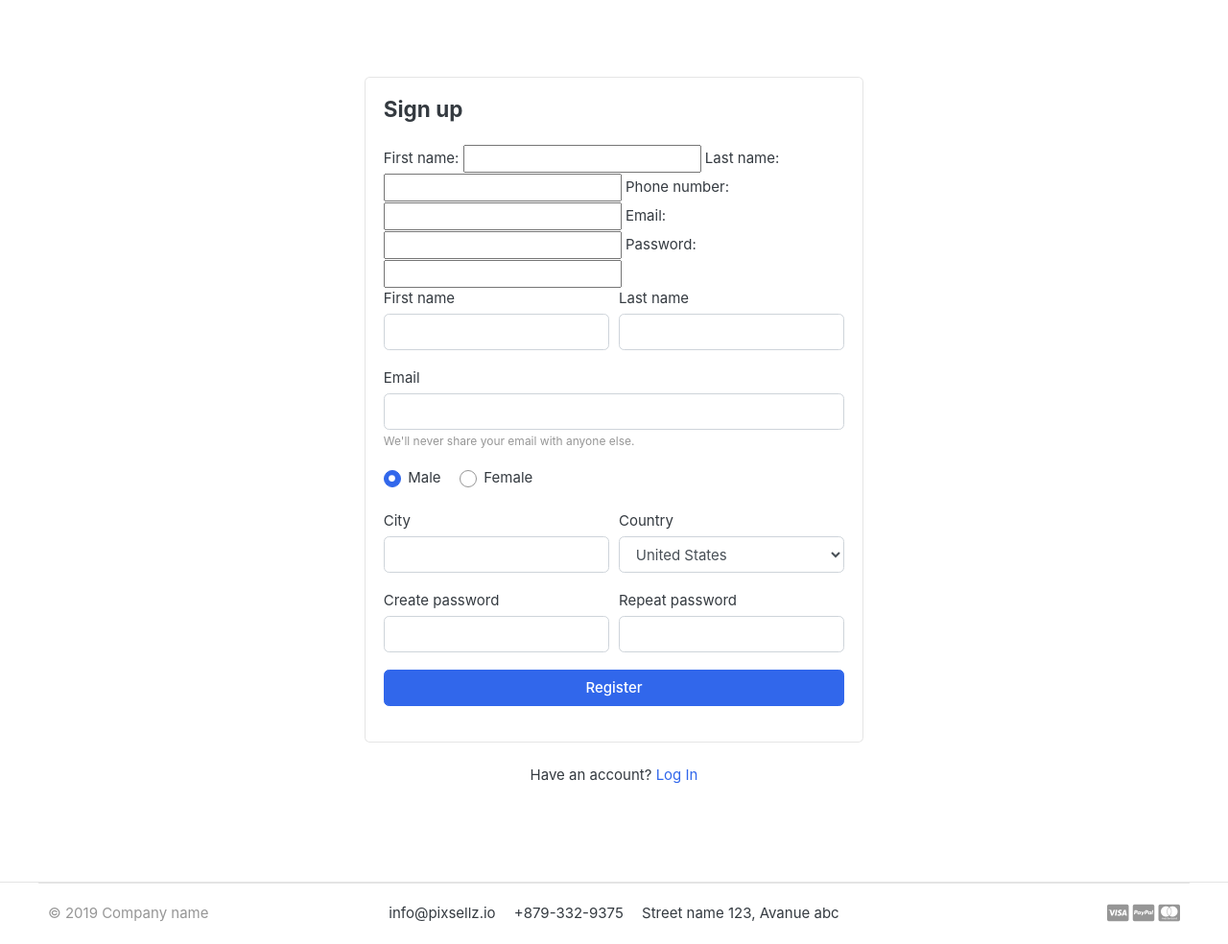
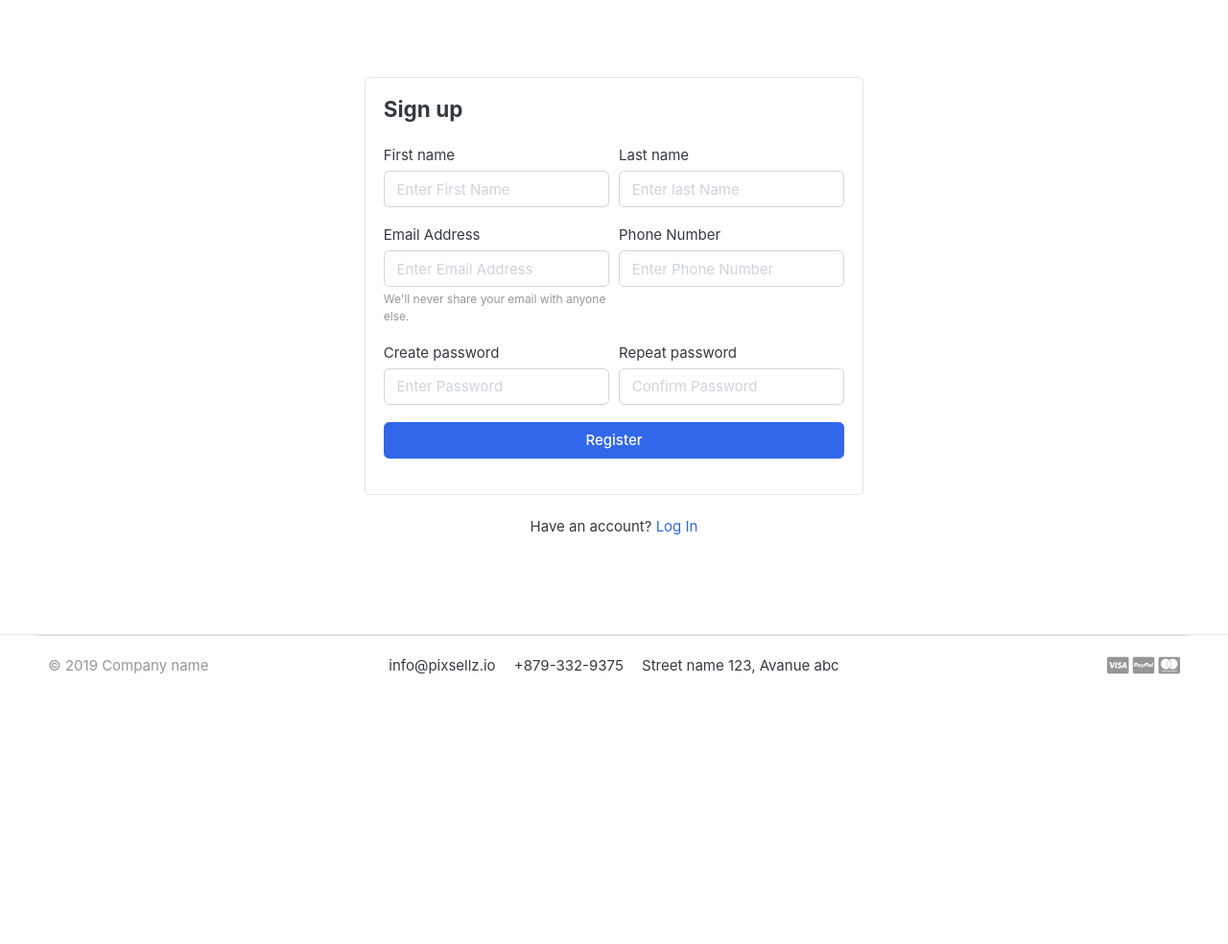
Before and after one commit to Mmy2000/login_system, a Django app: template accounts/templates/accounts/register.html in a window 1280 px wide. Shown: the part 118-1102 px from the top of the page at 96% size. After the commit the page ends 821 px from the top, so only its background shows below. Run offline with Django 4.2, Linux system fonts and the light colour scheme; the template is opened without the code that fills it: values that come from a table or form of the project are taken from there, others are empty; parts of the project's set-up code (start-up, migrations or seed data) failed here and were passed over; some libraries are stand-ins or nearby versions; some web fonts are replaced.

Commit message:
creating register form part two

```diff
--- a/accounts/forms.py
+++ b/accounts/forms.py
@@ -4,7 +4,22 @@ from .models import Account
 
 
 class RegistrationForm(forms.ModelForm):
-
+    password = forms.CharField(widget=forms.PasswordInput(attrs={
+        'placeholder': 'Enter Password',
+        'class': 'form-control',
+    }))
+    confirm_password = forms.CharField(widget=forms.PasswordInput(attrs={
+        'placeholder': 'Confirm Password'
+    }))
     class Meta:
         model = Account
         fields = ['first_name', 'last_name', 'phone_number', 'email', 'password']
+
+    def __init__(self, *args, **kwargs):
+        super(RegistrationForm, self).__init__(*args, **kwargs)
+        self.fields['first_name'].widget.attrs['placeholder'] = 'Enter First Name'
+        self.fields['last_name'].widget.attrs['placeholder'] = 'Enter last Name'
+        self.fields['phone_number'].widget.attrs['placeholder'] = 'Enter Phone Number'
+        self.fields['email'].widget.attrs['placeholder'] = 'Enter Email Address'
+        for field in self.fields:
+            self.fields[field].widget.attrs['class'] = 'form-control'
--- a/accounts/templates/accounts/register.html
+++ b/accounts/templates/accounts/register.html
@@ -10,58 +10,39 @@
 				<header class="mb-4">
 					<h4 class="card-title">Sign up</h4>
 				</header>
-				<form>
-                    {{form}}
+				<form method="POST" action="{% url 'register'%}">
+                    {% csrf_token %}
 					<div class="form-row">
 						<div class="col form-group">
 							<label>First name</label>
-							<input type="text" class="form-control" placeholder="">
+							{{form.first_name}}
 						</div> <!-- form-group end.// -->
 						<div class="col form-group">
 							<label>Last name</label>
-							<input type="text" class="form-control" placeholder="">
+							{{form.last_name}}
 						</div> <!-- form-group end.// -->
 					</div> <!-- form-row end.// -->
-					<div class="form-group">
-						<label>Email</label>
-						<input type="email" class="form-control" placeholder="">
-						<small class="form-text text-muted">We'll never share your email with anyone else.</small>
-					</div> <!-- form-group end.// -->
-					<div class="form-group">
-						<label class="custom-control custom-radio custom-control-inline">
-							<input class="custom-control-input" checked="" type="radio" name="gender" value="option1">
-							<span class="custom-control-label"> Male </span>
-						</label>
-						<label class="custom-control custom-radio custom-control-inline">
-							<input class="custom-control-input" type="radio" name="gender" value="option2">
-							<span class="custom-control-label"> Female </span>
-						</label>
-					</div> <!-- form-group end.// -->
+					 <!-- form-group end.// -->
+					<!-- form-group end.// -->
 					<div class="form-row">
 						<div class="form-group col-md-6">
-							<label>City</label>
-							<input type="text" class="form-control">
+							<label>Email Address</label>
+							{{form.email}}
+                            <small class="form-text text-muted">We'll never share your email with anyone else.</small>
 						</div> <!-- form-group end.// -->
 						<div class="form-group col-md-6">
-							<label>Country</label>
-							<select id="inputState" class="form-control">
-								<option> Choose...</option>
-								<option>Uzbekistan</option>
-								<option>Russia</option>
-								<option selected="">United States</option>
-								<option>India</option>
-								<option>Afganistan</option>
-							</select>
+							<label>Phone Number</label>
+							{{form.phone_number}}
 						</div> <!-- form-group end.// -->
 					</div> <!-- form-row.// -->
 					<div class="form-row">
 						<div class="form-group col-md-6">
 							<label>Create password</label>
-							<input class="form-control" type="password">
+							{{form.password}}
 						</div> <!-- form-group end.// -->
 						<div class="form-group col-md-6">
 							<label>Repeat password</label>
-							<input class="form-control" type="password">
+							{{form.confirm_password}}
 						</div> <!-- form-group end.// -->
 					</div>
 					<div class="form-group">
```
